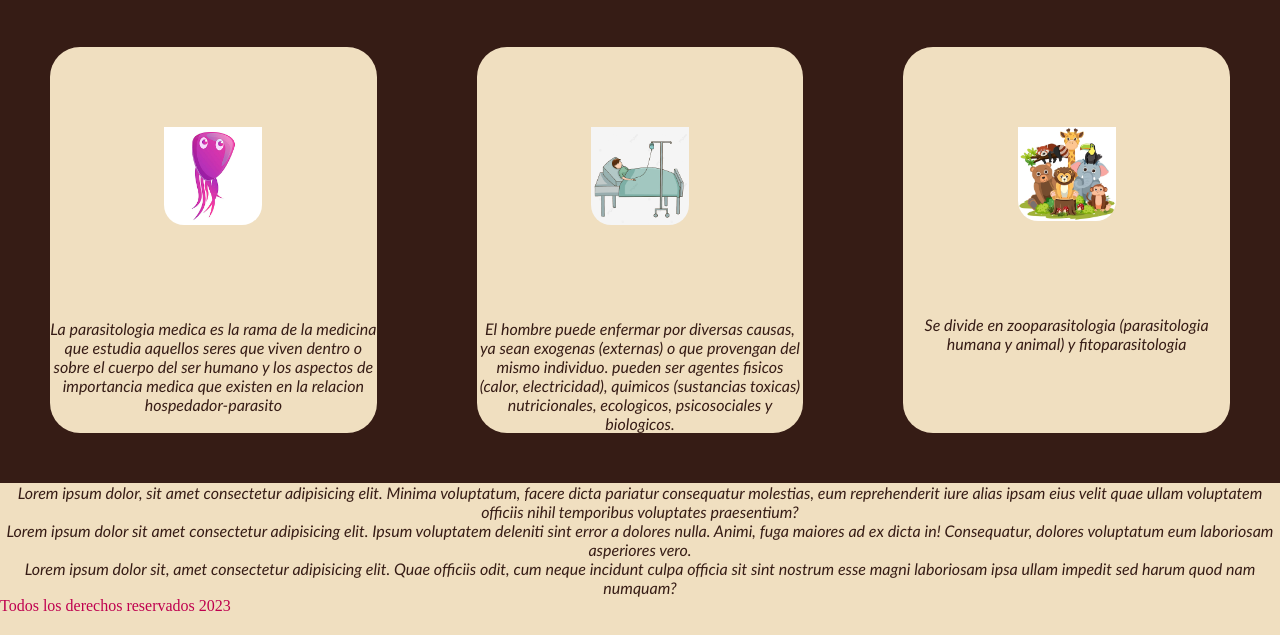
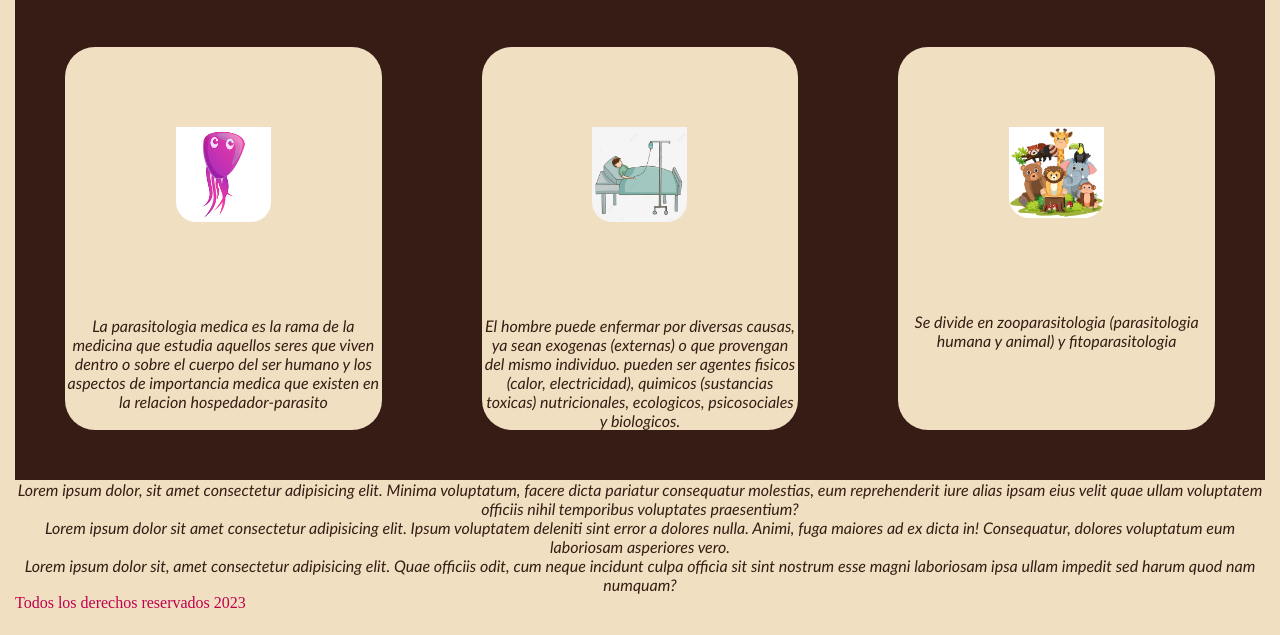
Before and after one commit to EstebanToledo452/PF-ToledoContreras, a website: page index.html in a window 1280 px wide. Shown: the part 165-800 px from the top of the page. Drawn offline with Linux system fonts and the light colour scheme; files whose address does not match are found by name.

Commit message:
añadidos archivos css para splitear el codigo

```diff
--- a/index.html
+++ b/index.html
@@ -6,6 +6,7 @@
     <meta name="viewport" content="width=device-width, initial-scale=1.0">
     <link rel="shortcut icon" href="../Clase 01-02 HTML/img/pngtree-human-parasite-worm-icon-png-image_4956452.png">
     <link rel="stylesheet" href="style.css">
+    <link rel="stylesheet" href="./css/main.css">
 
     <title>Parasitologia</title>
 </head>
--- a/package.json
+++ b/package.json
@@ -5,7 +5,7 @@
   "main": "index.js",
   "scripts": {
 
-    "build-sass": "sass ./sass/main.scss ./css/main.css -w"
+    "build-sass": "sass ./sass/main.scss ./css/main.css -w --no-source-map"
   },
   "author": "",
   "license": "ISC",
--- /dev/null
+++ b/sass/utils/_variables.scss
@@ -0,0 +1,5 @@
+
+// variables //
+
+$ColorBG: #f0dfc0;
+$ColorSD: #361c15;
```
Also changed, not shown: sass/views/_index.scss (added).
